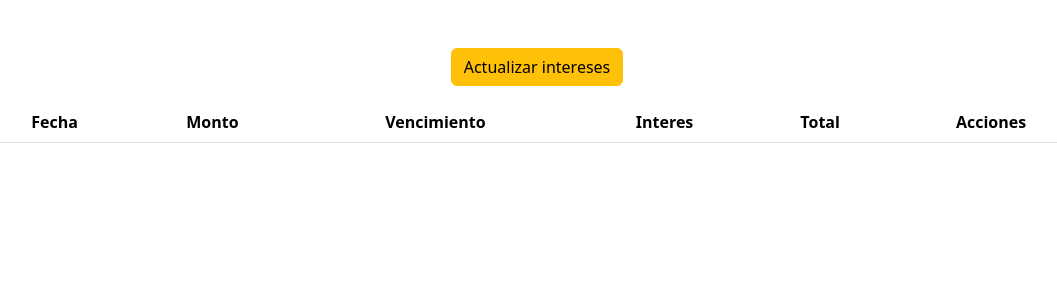
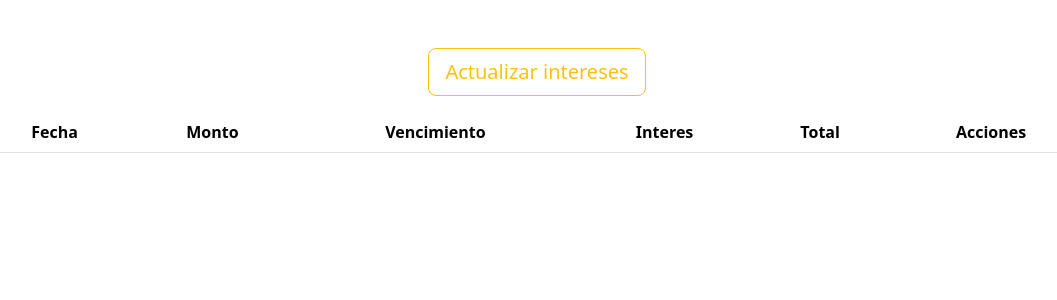
Before and after one commit to Galo98/SDF, a PHP site: page / in a window 1280 px wide. Shown: the part 56-356 px from the top of the page, without its empty margins (103-1160 px from the left). Run offline with PHP 8.4, Linux system fonts and the light colour scheme; data comes from the database, SQL or seed files in the repository; data that the repository does not hold is empty; some libraries are stand-ins or nearby versions.

Commit message:
cambio btn aipv

```diff
--- a/views/pages/inicio.php
+++ b/views/pages/inicio.php
@@ -1,12 +1,14 @@
  <?php
     $AIPV = ControladorFormularios::ctrAIPV();
     $facturas = ControladorFormularios::ctrTraerFacturas(null, null);
-    if(isset($AIPV)){
-        echo '<pre class="d-flex justify-content-center mb-3">'; print_r($AIPV); echo '</pre>';
+    if (isset($AIPV)) {
+        echo '<pre class="d-flex justify-content-center mb-3">';
+        print_r($AIPV);
+        echo '</pre>';
     }
     ?>
  <div class="d-flex justify-content-center mb-3">
-     <a class="btn btn-warning" href="index.php?pagina=inicio&AIPV=0">Actualizar intereses</a>
+     <a class="btn btn btn-outline-warning btn-lg" href="index.php?pagina=inicio&AIPV=0">Actualizar intereses</a>
  </div>
 
  <table class="table">
@@ -30,7 +32,7 @@
                  <td class="text-center" scope="row"><?php echo $factura['factFecIni']; ?></td>
                  <td class="text-center" scope="row"><?php echo $factura['factMonto']; ?></td>
                  <td class="text-center" scope="row"><?php echo $factura['factFecVen']; ?></td>
-                 <td class="text-center" scope="row"><?php echo $factura['intePorce']. "%"; ?></td>
+                 <td class="text-center" scope="row"><?php echo $factura['intePorce'] . "%"; ?></td>
                  <td class="text-center" scope="row"><?php echo $total; ?></td>
                  <td class="text-center" scope="row">
                      <div class="btn-group">
```
